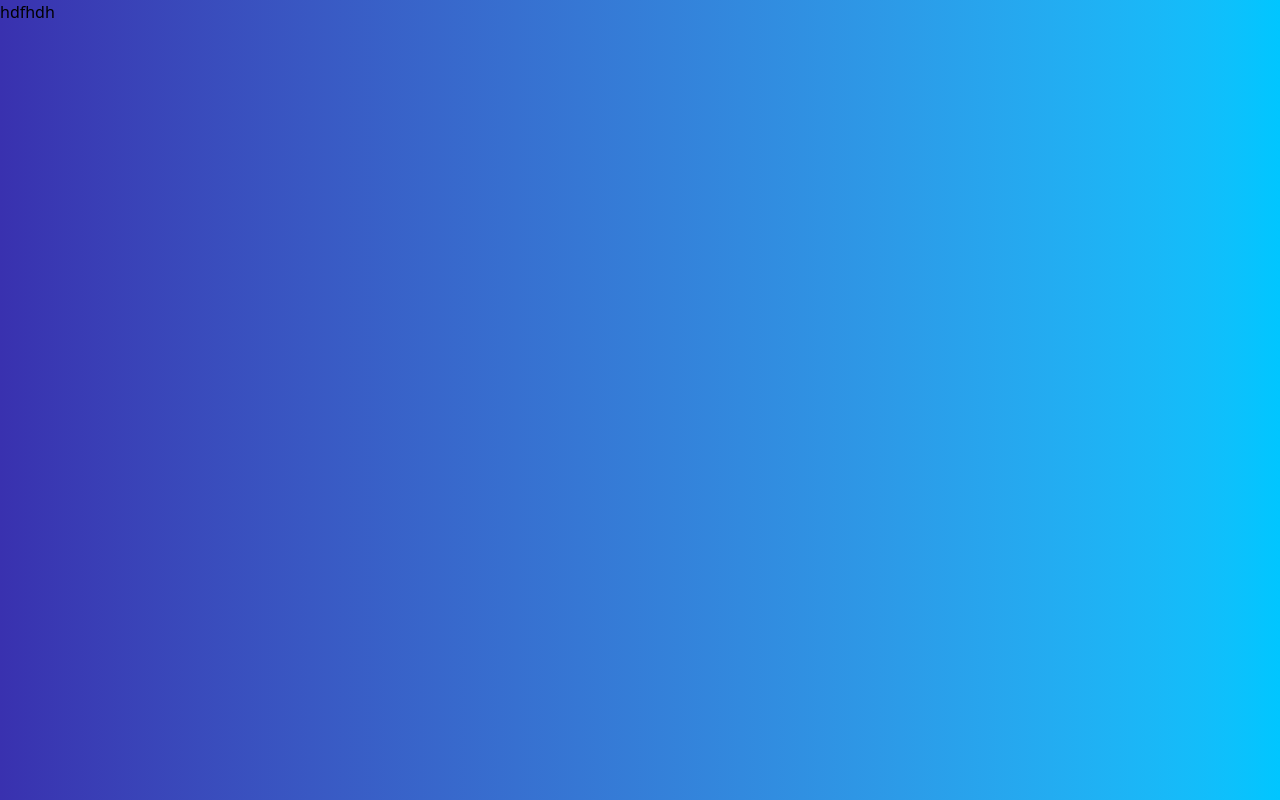
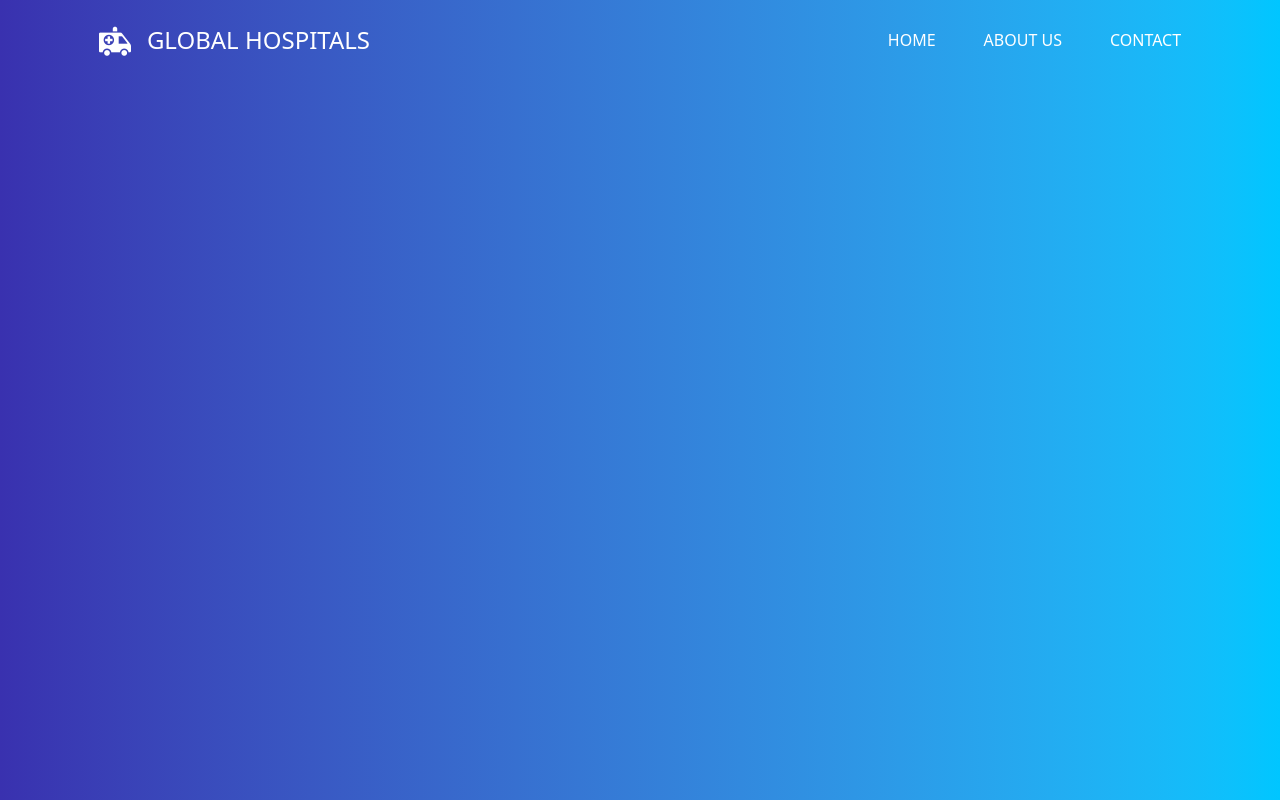
Before and after one commit to Minhalkh/Hospital-Management, a Next.js app: page / in a window 1280 px wide. Built offline with nearby package versions, Linux system fonts and the light colour scheme.

Commit message:
navbar update

```diff
--- /dev/null
+++ b/src/app/Components/navbar.jsx
@@ -0,0 +1,28 @@
+import Image from 'next/image'
+import React from 'react'
+import Logo from '../../../public/assets/images/ambulance1.png'
+
+function navbar() {
+  return (
+    <nav className='flex justify-around items-center gap-80 mt-6'>
+        {/* Left side of navbar */}
+        <div className='flex gap-4 text-white mr-[-3]'>
+            <Image src={Logo} alt='logo' className='size-8'/>
+            <h1 className='text-2xl'>GLOBAL HOSPITALS</h1>
+        </div>
+        {/* Right side of Navbar */}
+        <div className='flex flex-row gap-12 text-white text-base'>
+            <div>
+                <h1>HOME</h1></div>
+                 <div>
+                    <h1>ABOUT US</h1>
+                 </div>
+               <div>
+               <h1>CONTACT</h1>
+                </div>
+        </div>
+    </nav>
+  )
+}
+
+export default navbar
--- a/src/app/layout.js
+++ b/src/app/layout.js
@@ -1,6 +1,6 @@
 import { Geist, Geist_Mono } from "next/font/google";
 import "./globals.css";
-
+import Navbar from "./Components/navbar";
 const geistSans = Geist({
   variable: "--font-geist-sans",
   subsets: ["latin"],
@@ -22,6 +22,7 @@ export default function RootLayout({ children }) {
       <body
         className={`escape ${geistSans.variable} ${geistMono.variable} antialiased`}
       >
+        <Navbar/>
         {children}
       </body>
     </html>
--- a/src/app/page.js
+++ b/src/app/page.js
@@ -1,7 +1,6 @@
 function Home() {
   return (
     <div>
-      hdfhdh
     </div>
   )
 }
```
Also changed, not shown: public/assets/images/ambulance1.png (added).
